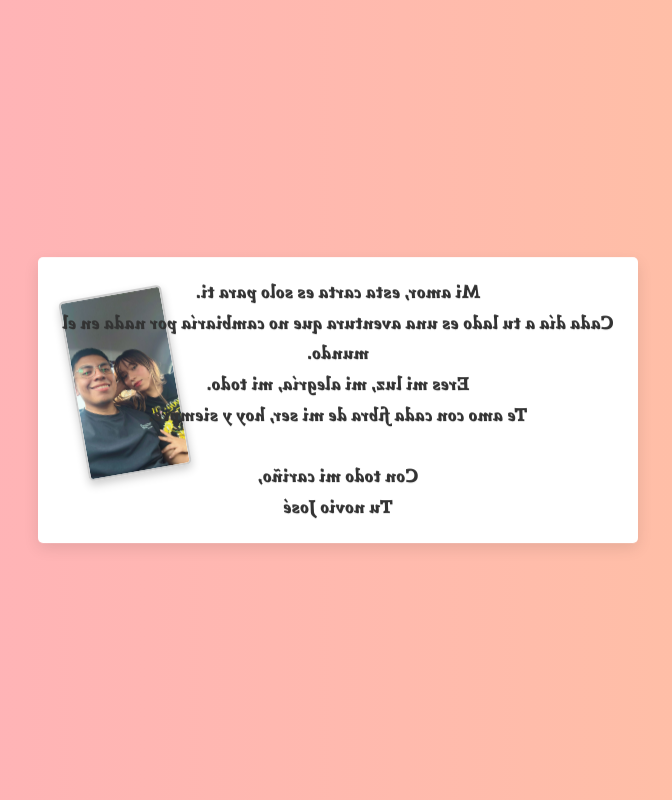
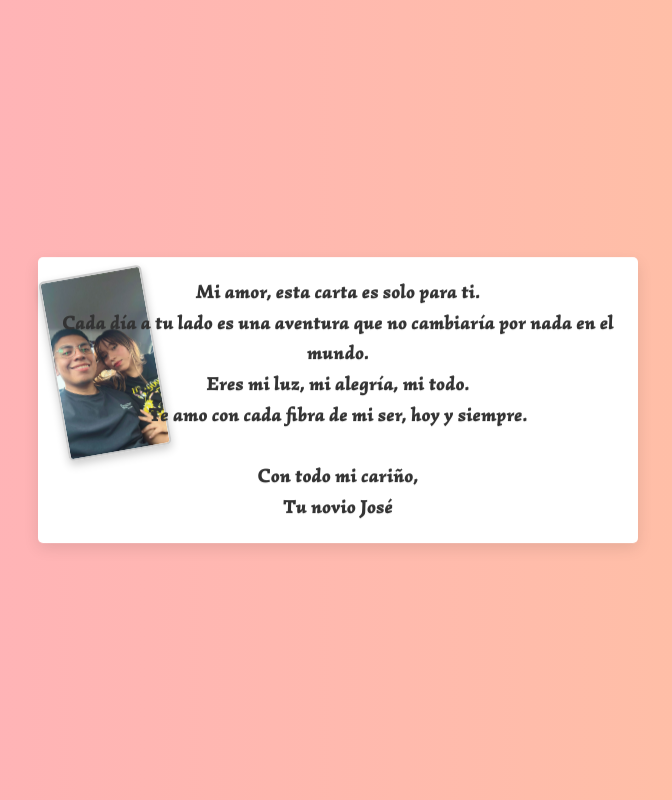
Before and after one commit to josejo-ui/Re-jose-to-my-love, a plain HTML site: page index.html in a window 1280 px wide. Both pictures are taken after a click on the element 640 px from the left and 400 px from the top of the page. Shown: the whole page, without its empty margins (302-974 px from the left). Drawn offline with Linux system fonts and the light colour scheme.

Commit message:
Update index.html

```diff
--- a/index.html
+++ b/index.html
@@ -87,21 +87,11 @@
             align-items: center;
             justify-content: center;
             position: relative;
-            /* El truco: La carta no se voltea */
-            transform: translate(-50%, -50%) scale(0.1);
-            opacity: 0;
-            transition: transform 1s ease-in-out, opacity 1s ease-in-out;
         }
 
-        #letter-content {
-            /* Nuevo contenedor para el contenido de la carta */
-            width: 100%;
-            height: 100%;
-            position: relative;
-            display: flex;
-            flex-direction: column;
-            align-items: center;
-            justify-content: center;
+        /* Aplica una rotación inversa para que el contenido de la carta se vea normal */
+        #letter > * {
+            transform: rotateY(180deg);
         }
 
         #letter p {
@@ -129,7 +119,6 @@
             z-index: 1;
         }
 
-        /* Al abrir el sobre */
         #envelope-wrapper.open #envelope {
             transform: rotateY(-180deg);
         }
@@ -141,7 +130,7 @@
         #envelope-wrapper.open #letter {
             transform: translate(-50%, -50%) scale(1);
             opacity: 1;
-            z-index: 25; /* Para que la carta esté sobre el sobre */
+            z-index: 25;
         }
     </style>
 </head>
@@ -154,7 +143,6 @@
             <div class="envelope-face envelope-back">
             </div>
             <div id="letter">
-                <div id="letter-content">
                 <img id="postcard-image" src="IMG-20250718-WA0021.jpg" alt="Foto de la carta">
                 <p>
                     Mi amor, esta carta es solo para ti.<br>
@@ -164,7 +152,6 @@
                     Con todo mi cariño,<br>
                     Tu novio José
                 </p>
-                </div>
             </div>
         </div>
     </div>
```
Lines whose indentation alone changed are shown as unchanged.
